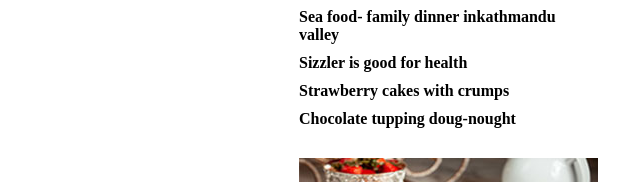
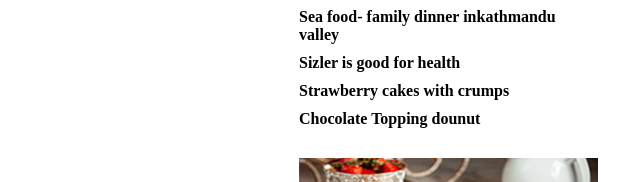
Before and after one commit to Karen64345/Culinary-Arts, a plain HTML site: page contact.html in a window 1280 px wide. Shown: the part 564-746 px from the top of the page, 511-1151 px from the left. Drawn offline with Linux system fonts and the light colour scheme.

Commit message:
Update contact.html

```diff
--- a/contact.html
+++ b/contact.html
@@ -62,9 +62,9 @@
                   >Sea food- family dinner inkathmandu valley</a
                 >
               </li>
-              <li><a href="index.html">Sizzler is good for health</a></li>
+              <li><a href="index.html">Sizler is good for health</a></li>
               <li><a href="index.html">Strawberry cakes with crumps</a></li>
-              <li><a href="index.html">Chocolate tupping doug-nought</a></li>
+              <li><a href="index.html">Chocolate Topping dounut</a></li>
             </ul>
           </div>
           <div class="widget">
```
